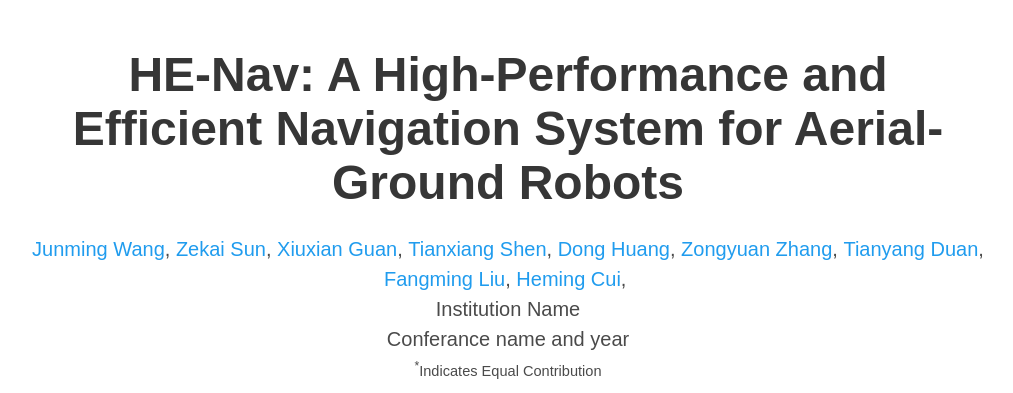
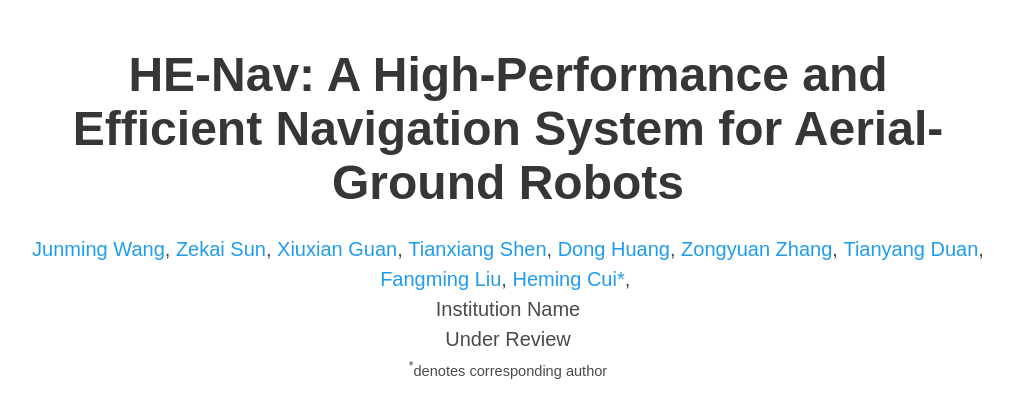
Before and after one commit to jmwang0117/jmwang0117.github.io, a plain HTML site: page HE-Nav/index.html in a window 1280 px wide. Shown: the top 393 px of the page, without its empty margins (132-1145 px from the left). Drawn offline with nearby package versions, Linux system fonts and the light colour scheme; some icons are missing; a web font is replaced by a local one.

Commit message:
Update index.html

```diff
--- a/HE-Nav/index.html
+++ b/HE-Nav/index.html
@@ -75,19 +75,19 @@
 
                    <span class="author-block">
                 <a href="FIRST AUTHOR PERSONAL LINK" target="_blank">Tianyang Duan</a>,</span>
-                <span class="author-block">
+
                    <span class="author-block">
                 <a href="FIRST AUTHOR PERSONAL LINK" target="_blank">Fangming Liu</a>,</span>
-                <span class="author-block">
+
                    <span class="author-block">
-                <a href="FIRST AUTHOR PERSONAL LINK" target="_blank">Heming Cui</a>,</span>
+                <a href="https://www.cs.hku.hk/index.php/people/academic-staff/heming" target="_blank">Heming Cui*</a>,</span>
                 <span class="author-block">
 
                   </div>
 
                   <div class="is-size-5 publication-authors">
-                    <span class="author-block">Institution Name<br>Conferance name and year</span>
-                    <span class="eql-cntrb"><small><br><sup>*</sup>Indicates Equal Contribution</small></span>
+                    <span class="author-block">Institution Name<br>Under Review</span>
+                    <span class="eql-cntrb"><small><br><sup>*</sup>denotes corresponding author</small></span>
                   </div>
 
                   <div class="column has-text-centered">
```
